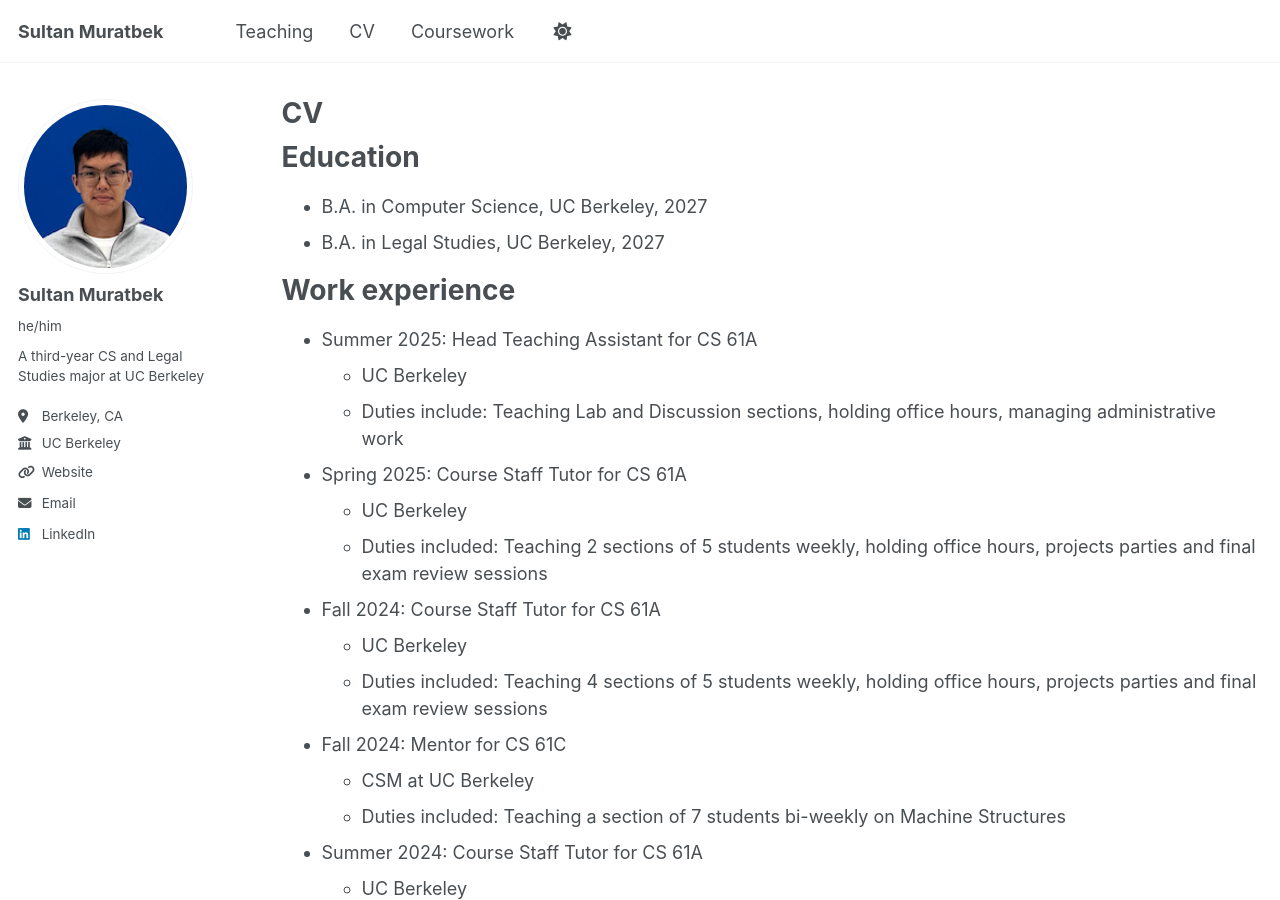
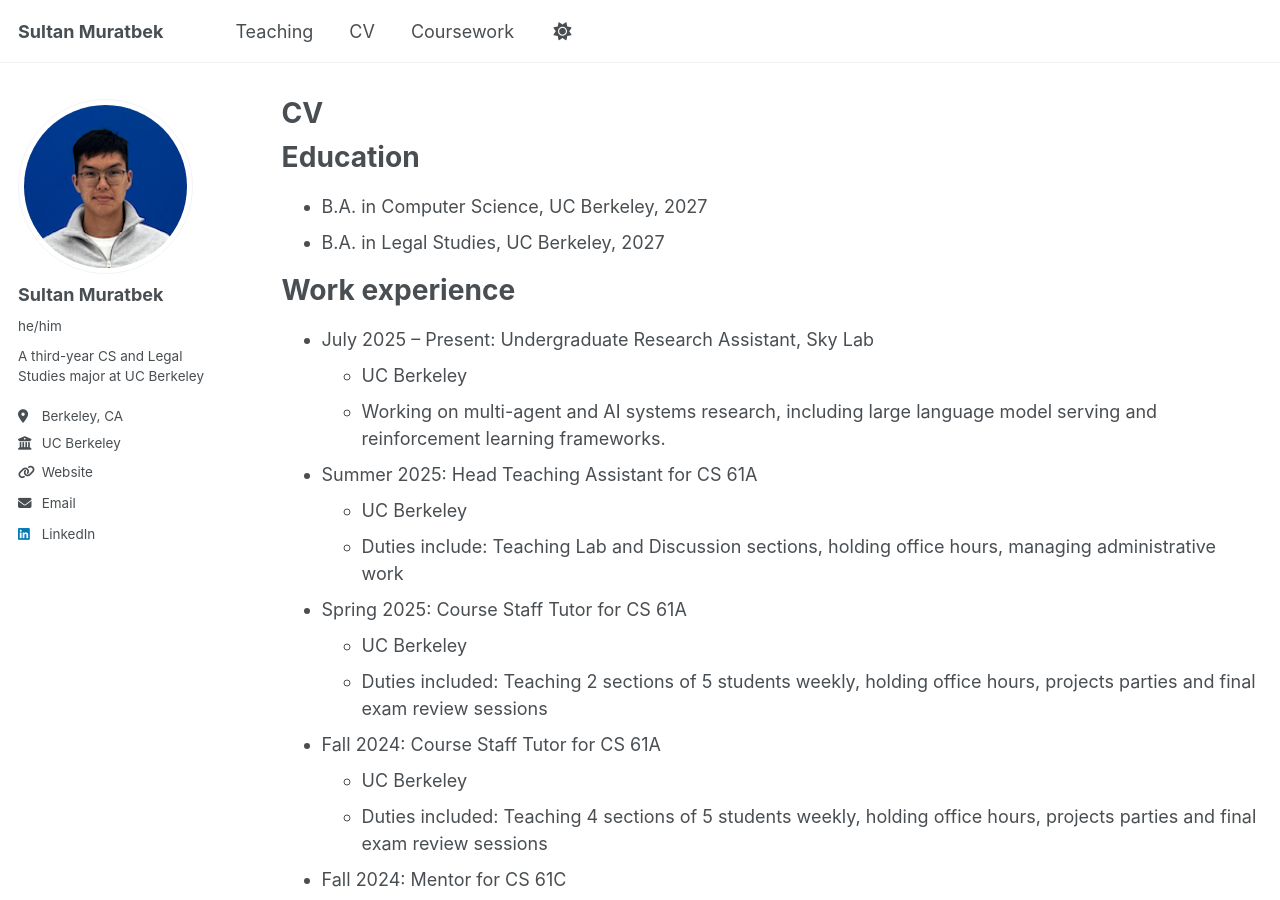
Before and after one commit to sultan-muratbek/sultan-muratbek.github.io, a Jekyll site: the page built from _pages/cv.md, in a window 1280 px wide and 900 px high. Built offline with Jekyll 4.4.1, drawn with Linux system fonts in a browser that asks for light colours; a script that is not in the unit is left out.

Commit message:
Update cv.md

```diff
--- a/_pages/cv.md
+++ b/_pages/cv.md
@@ -16,6 +16,10 @@ Education
 
 Work experience
 ======
+* July 2025 – Present: Undergraduate Research Assistant, Sky Lab
+  * UC Berkeley
+  * Working on multi-agent and AI systems research, including large language model serving and reinforcement learning frameworks.
+
 * Summer 2025: Head Teaching Assistant for CS 61A
   * UC Berkeley
   * Duties include: Teaching Lab and Discussion sections, holding office hours, managing administrative work
```
